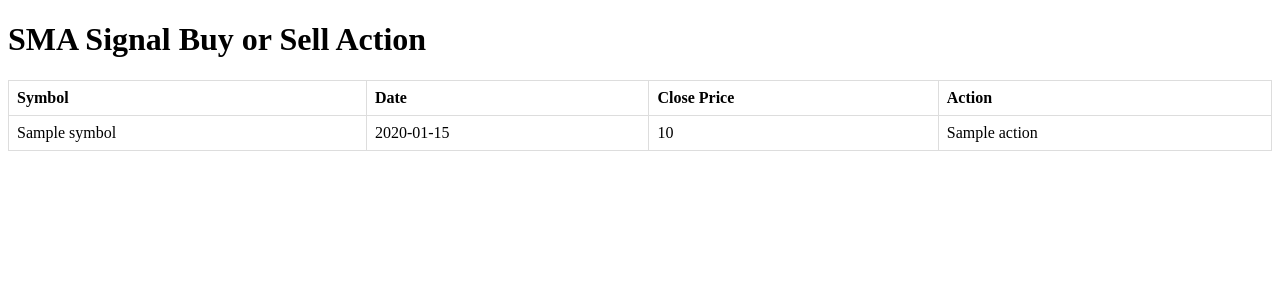
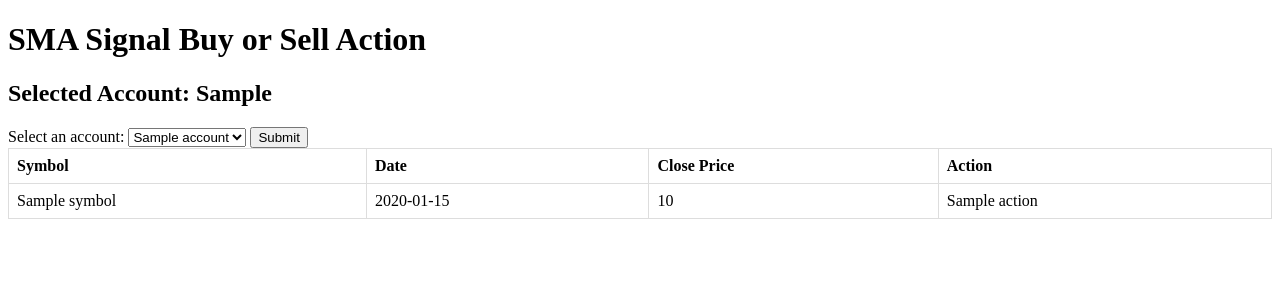
Before and after one commit to higginbotham-thomas/PortfolioMagic, a Flask app: template templates/table_action.html in a window 1280 px wide. Shown: the top 300 px of the page. Run offline with Flask 3, Linux system fonts and the light colour scheme; the template is opened without the code that fills it: most values are stand-ins (such as "Sample title", 1, 10 or a date in 2020); parts of the project's set-up code (start-up, migrations or seed data) failed here and were passed over.

Commit message:
Adding an account selection form on the template

```diff
--- a/functions.py
+++ b/functions.py
@@ -7,10 +7,12 @@ load_dotenv()
 
 FMPKEY = os.getenv('FMPKEY')
 
+
 def get_jsonparsed_data(url):
     response = requests.get(url)
     data = response.json()
     return data
+
 
 def analyze_stocks(symbols):
     results = []
--- a/pm.py
+++ b/pm.py
@@ -1,26 +1,36 @@
-from flask import Flask, render_template
-from datetime import date, datetime
-import main # Import main.py module
+from flask import Flask, render_template, request
+from datetime import datetime
+import main
 import pandas as pd
 import locale
-
+import functions
 
 app = Flask(__name__)
 
 # Set the locale for currency formatting
 locale.setlocale(locale.LC_ALL, 'en_US.UTF-8')
 
-@app.route('/')
+
+@app.route('/', methods=['GET', 'POST'])
 def display_json_as_table():
-    # Call a function from main.py to get JSON data
-    json_data = main.results
+    if request.method == 'POST':
+        selected_account = request.form['account']
+        # Update data based on the selected_account (e.g., filter data)
+        # Call the analyze_stocks function with the updated data
+        # Filter the DataFrame based on the selected account
+        updated_symbols = main.df_accounts[main.df_accounts['Account'] == selected_account]['Symbol'].tolist()
+
+        json_data = functions.analyze_stocks(updated_symbols)
+    else:
+        # If it's a GET request, load the default data
+        json_data = main.results
 
     for record in json_data:
         # Convert "close_price" to float before formatting as currency
         record['close_price'] = float(record['close_price'])
         # Parse the date string into a date object
-        record['date'] = datetime.strptime(record['date'], '%Y-%m-%d %H:%M:%S')
-
+        if isinstance(record['date'], str):
+            record['date'] = datetime.strptime(record['date'], '%Y-%m-%d %H:%M:%S')
 
     # Assuming you have pandas DataFrame, you can convert it to HTML
     # If your data is not in a DataFrame, you might need to format it accordingly
@@ -30,7 +40,9 @@ def display_json_as_table():
         # Handle non-DataFrame JSON data here
         table_html = "<p>No data to display</p>"
 
-    return render_template('table_action.html', json_data=json_data)
+    # return render_template('table_action.html', json_data=json_data)
+    return render_template('table_action.html', json_data=json_data, unique_accounts=main.unique_accounts,
+                           selected_account=selected_account)
 
 
 if __name__ == '__main__':
--- a/templates/table_action.html
+++ b/templates/table_action.html
@@ -21,6 +21,17 @@
 </head>
 <body>
     <h1>SMA Signal Buy or Sell Action</h1>
+    <h2>Selected Account: {{ selected_account }}</h2>
+
+        <form method="POST" action="/">
+        <label for="account">Select an account:</label>
+        <select id="account" name="account">
+            {% for account in unique_accounts %}
+                <option value="{{ account }}">{{ account }}</option>
+            {% endfor %}
+        </select>
+        <input type="submit" value="Submit">
+    </form>
 
     <table>
         <thead>
```
Also changed, not shown: main.py (+2 -9 lines).
